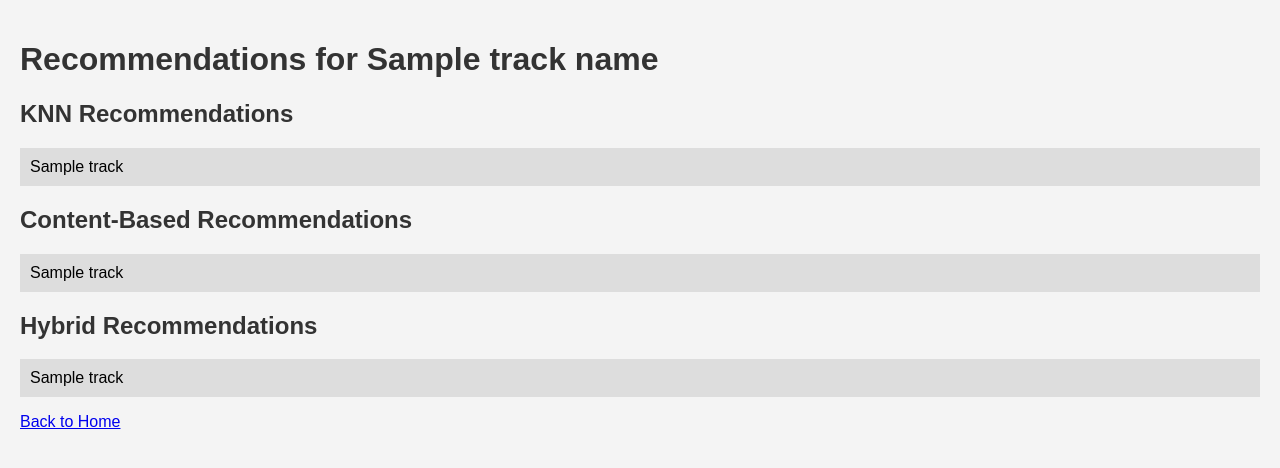
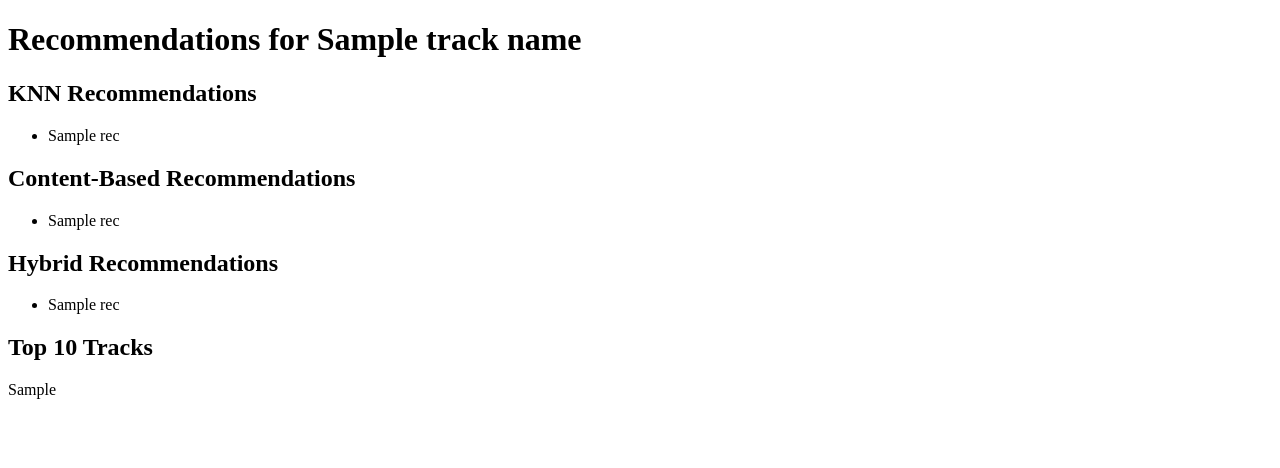
Before and after one commit to Amaravathi10/music_recommendation, a Flask app: template templates/recommendations.html in a window 1280 px wide. Shown: the top 468 px of the page. Run offline with Flask 3, Linux system fonts and the light colour scheme; the template is opened without the code that fills it: most values are stand-ins (such as "Sample title", 1, 10 or a date in 2020); parts of the project's set-up code (start-up, migrations or seed data) failed here and were passed over; some libraries are stand-ins or nearby versions.

Commit message:
initial commit

```diff
--- a/app.py
+++ b/app.py
@@ -1,30 +1,27 @@
 import json
+import os
 import pandas as pd
 from flask import Flask, render_template, request
 from sklearn.feature_extraction.text import TfidfVectorizer
 from sklearn.metrics.pairwise import cosine_similarity
-from scipy.sparse import csr_matrix
 from sklearn.neighbors import NearestNeighbors
+import plotly.express as px
+import plotly.graph_objects as go
+import plotly.io as pio
 
 app = Flask(__name__)
 
-# Load the JSON files
 def load_streaming_history(filepaths):
-    data_frames = []
+    data = []
     for filepath in filepaths:
-        with open(filepath, 'r') as file:
-            data = json.load(file)
-            data_frames.append(pd.DataFrame(data))
-    return pd.concat(data_frames, ignore_index=True)
+        with open(filepath, 'r', encoding='utf-8') as file:
+            data.extend(json.load(file))
+    return pd.json_normalize(data)
 
-# Filepaths to the streaming history JSON files
-filepaths = [
-    '../data/StreamingHistory_music_0.json',
-    '../data/StreamingHistory_music_1.json',
-    '../data/StreamingHistory_music_2.json'
-]
+# Assuming 'data' directory is in the same directory as the script
+base_dir = os.path.dirname(os.path.abspath(__file__))
+filepaths = [os.path.join(base_dir, 'data', f'StreamingHistory_music_{i}.json') for i in range(N)]  # Replace N with the number of files
 
-# Load data
 df = load_streaming_history(filepaths)
 
 # Data preprocessing
@@ -80,13 +77,19 @@ def recommend():
     track_name = request.form['track_name']
     knn_recommendations = get_knn_recommendations(user_item_matrix, track_name)
     content_based_recommendations = get_content_based_recommendations(track_name)
-    hybrid_recommendations = hybrid_recommendations(user_item_matrix, track_name)
+    hybrid_recommendations_list = hybrid_recommendations(user_item_matrix, track_name)
+
+    # Visualization
+    track_play_counts = df['trackName'].value_counts().head(10)
+    fig = px.bar(track_play_counts, x=track_play_counts.index, y=track_play_counts.values, labels={'x':'Track Name', 'y':'Play Counts'}, title='Top 10 Tracks')
+    bar_chart = pio.to_html(fig, full_html=False)
 
     return render_template('recommendations.html',
-                            track_name=track_name,
-                            knn_recommendations=knn_recommendations,
-                            content_based_recommendations=content_based_recommendations,
-                            hybrid_recommendations=hybrid_recommendations)
+                           track_name=track_name,
+                           knn_recommendations=knn_recommendations,
+                           content_based_recommendations=content_based_recommendations,
+                           hybrid_recommendations=hybrid_recommendations_list,
+                           bar_chart=bar_chart)
 
 if __name__ == '__main__':
     app.run(debug=True)
--- a/templates/recommendations.html
+++ b/templates/recommendations.html
@@ -1,31 +1,34 @@
 <!DOCTYPE html>
-<html lang="en">
+<html>
 <head>
-    <meta charset="UTF-8">
-    <meta name="viewport" content="width=device-width, initial-scale=1.0">
-    <title>Recommendations for {{ track_name }}</title>
-    <link rel="stylesheet" href="{{ url_for('static', filename='style.css') }}">
+    <title>Recommendations</title>
+    <script src="https://cdn.plot.ly/plotly-latest.min.js"></script>
 </head>
 <body>
     <h1>Recommendations for {{ track_name }}</h1>
+
     <h2>KNN Recommendations</h2>
     <ul>
-        {% for track in knn_recommendations %}
-            <li>{{ track }}</li>
+        {% for rec in knn_recommendations %}
+        <li>{{ rec }}</li>
         {% endfor %}
     </ul>
+
     <h2>Content-Based Recommendations</h2>
     <ul>
-        {% for track in content_based_recommendations %}
-            <li>{{ track }}</li>
+        {% for rec in content_based_recommendations %}
+        <li>{{ rec }}</li>
         {% endfor %}
     </ul>
+
     <h2>Hybrid Recommendations</h2>
     <ul>
-        {% for track in hybrid_recommendations %}
-            <li>{{ track }}</li>
+        {% for rec in hybrid_recommendations %}
+        <li>{{ rec }}</li>
         {% endfor %}
     </ul>
-    <a href="/">Back to Home</a>
+
+    <h2>Top 10 Tracks</h2>
+    <div id="bar_chart">{{ bar_chart|safe }}</div>
 </body>
 </html>
```
